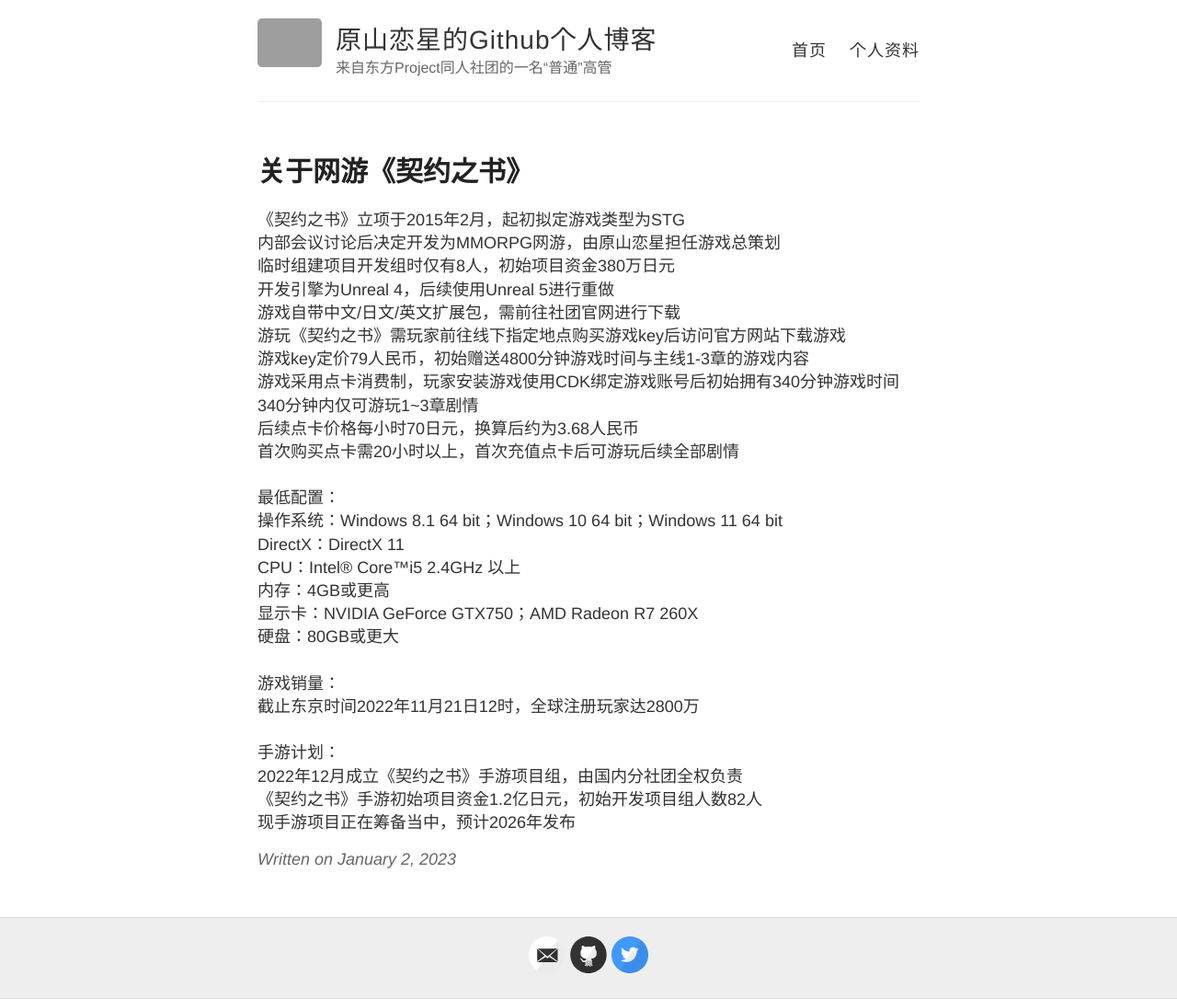
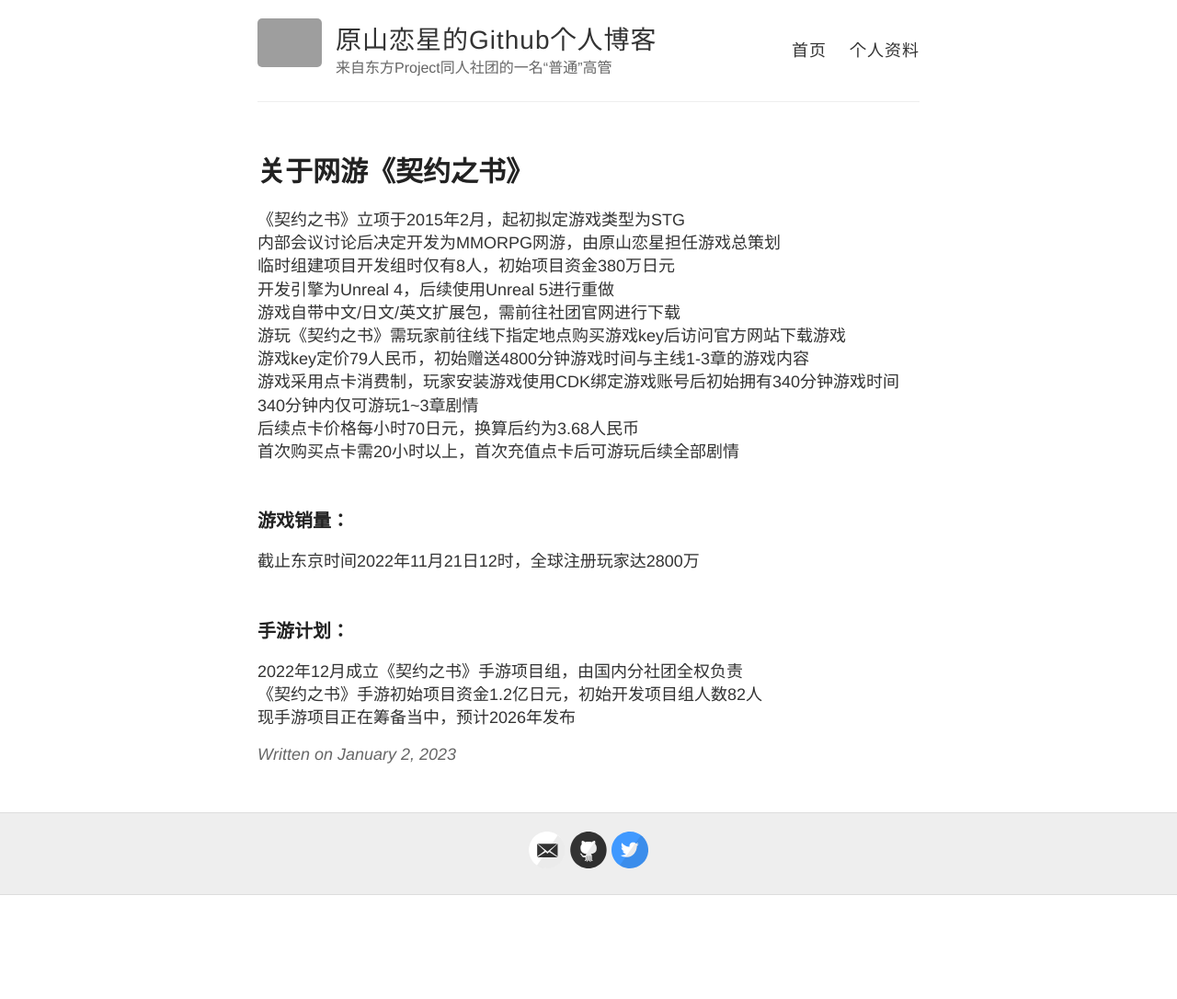
Before and after one commit to ManakaGekka/ManakaGekka.git1hub.io, a Jekyll site: the page built from _posts/2023-01-02-Covenants-Book.md, in a window 1280 px wide. Shown: the whole page at 92% size. Built offline with Jekyll 4.4.1, drawn with Linux system fonts in a browser that asks for light colours; after the commit the page ends 973 px from its top, so only the background shows below that; grey boxes are pictures that could not be loaded.

Commit message:
Update 2023-01-02-Covenants-Book.md

```diff
--- a/_posts/2023-01-02-Covenants-Book.md
+++ b/_posts/2023-01-02-Covenants-Book.md
@@ -15,18 +15,10 @@ title: 关于网游《契约之书》
 后续点卡价格每小时70日元，换算后约为3.68人民币<br>
 首次购买点卡需20小时以上，首次充值点卡后可游玩后续全部剧情<br>
 <br>
-最低配置：<br>
-操作系统：Windows 8.1 64 bit；Windows 10 64 bit；Windows 11 64 bit<br>
-DirectX：DirectX 11<br>
-CPU：Intel® Core™i5 2.4GHz 以上<br>
-内存：4GB或更高<br>
-显示卡：NVIDIA GeForce GTX750；AMD Radeon R7 260X<br>
-硬盘：80GB或更大<br>
-<br>
-游戏销量：<br>
+### 游戏销量：<br>
 截止东京时间2022年11月21日12时，全球注册玩家达2800万<br>
 <br>
-手游计划：<br>
+### 手游计划：<br>
 2022年12月成立《契约之书》手游项目组，由国内分社团全权负责<br>
 《契约之书》手游初始项目资金1.2亿日元，初始开发项目组人数82人<br>
 现手游项目正在筹备当中，预计2026年发布<br>
```
